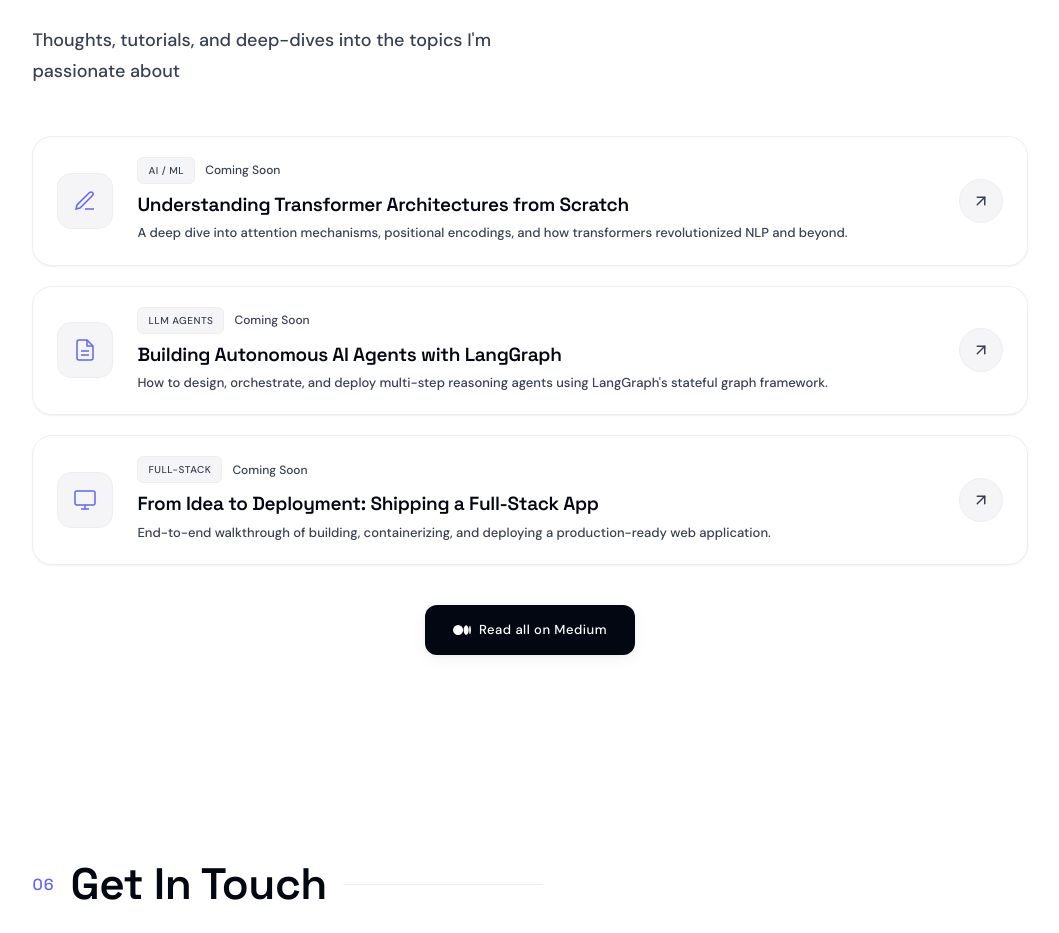
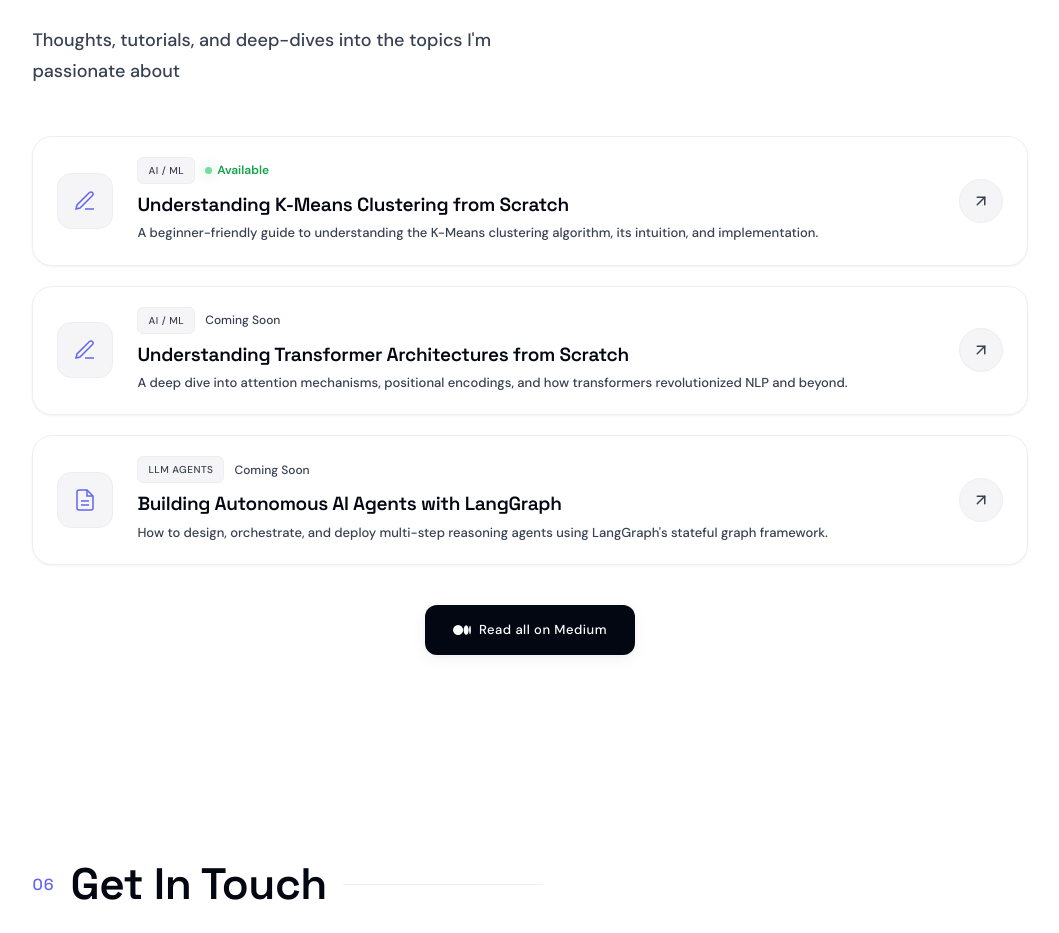
Before and after one commit to prince-deepak-siddharth/portfolio-website, a plain HTML site: page index.html in a window 1280 px wide. Shown: the part 6680-7613 px from the top of the page, without its empty margins (146-1205 px from the left). Drawn offline with nearby package versions, Linux system fonts and the light colour scheme.

Commit message:
Add green dot indicator for available blog, update content

```diff
--- a/index.html
+++ b/index.html
@@ -677,6 +677,24 @@
 
       <div class="blog-list">
         <!-- Blog 1 -->
+        <a href="https://medium.com/@prince31dece/k-means-clustering-algorithm-understandings-6a321e1c81d4" target="_blank" class="blog-row">
+          <div class="blog-row-icon">
+            <svg width="24" height="24" viewBox="0 0 24 24" fill="none" stroke="currentColor" stroke-width="1.5"><path d="M12 20h9"/><path d="M16.5 3.5a2.121 2.121 0 0 1 3 3L7 19l-4 1 1-4L16.5 3.5z"/></svg>
+          </div>
+          <div class="blog-row-body">
+            <div class="blog-row-meta">
+              <span class="tag">AI / ML</span>
+              <span class="blog-row-date blog-available"><span class="green-dot"></span>Available</span>
+            </div>
+            <h3 class="blog-row-title">Understanding K-Means Clustering from Scratch</h3>
+            <p class="blog-row-desc">A beginner-friendly guide to understanding the K-Means clustering algorithm, its intuition, and implementation.</p>
+          </div>
+          <div class="blog-row-arrow">
+            <svg width="18" height="18" viewBox="0 0 24 24" fill="none" stroke="currentColor" stroke-width="2" stroke-linecap="round" stroke-linejoin="round"><line x1="7" y1="17" x2="17" y2="7"/><polyline points="7 7 17 7 17 17"/></svg>
+          </div>
+        </a>
+
+        <!-- Blog 2 -->
         <a href="https://medium.com/@prince31dece" target="_blank" class="blog-row">
           <div class="blog-row-icon">
             <svg width="24" height="24" viewBox="0 0 24 24" fill="none" stroke="currentColor" stroke-width="1.5"><path d="M12 20h9"/><path d="M16.5 3.5a2.121 2.121 0 0 1 3 3L7 19l-4 1 1-4L16.5 3.5z"/></svg>
@@ -694,7 +712,7 @@
           </div>
         </a>
 
-        <!-- Blog 2 -->
+        <!-- Blog 3 -->
         <a href="https://medium.com/@prince31dece" target="_blank" class="blog-row">
           <div class="blog-row-icon">
             <svg width="24" height="24" viewBox="0 0 24 24" fill="none" stroke="currentColor" stroke-width="1.5"><path d="M14 2H6a2 2 0 0 0-2 2v16a2 2 0 0 0 2 2h12a2 2 0 0 0 2-2V8z"/><polyline points="14 2 14 8 20 8"/><line x1="16" y1="13" x2="8" y2="13"/><line x1="16" y1="17" x2="8" y2="17"/></svg>
@@ -712,23 +730,7 @@
           </div>
         </a>
 
-        <!-- Blog 3 -->
-        <a href="https://medium.com/@prince31dece" target="_blank" class="blog-row">
-          <div class="blog-row-icon">
-            <svg width="24" height="24" viewBox="0 0 24 24" fill="none" stroke="currentColor" stroke-width="1.5"><rect x="2" y="3" width="20" height="14" rx="2"/><line x1="8" y1="21" x2="16" y2="21"/><line x1="12" y1="17" x2="12" y2="21"/></svg>
-          </div>
-          <div class="blog-row-body">
-            <div class="blog-row-meta">
-              <span class="tag">Full-Stack</span>
-              <span class="blog-row-date">Coming Soon</span>
-            </div>
-            <h3 class="blog-row-title">From Idea to Deployment: Shipping a Full-Stack App</h3>
-            <p class="blog-row-desc">End-to-end walkthrough of building, containerizing, and deploying a production-ready web application.</p>
-          </div>
-          <div class="blog-row-arrow">
-            <svg width="18" height="18" viewBox="0 0 24 24" fill="none" stroke="currentColor" stroke-width="2" stroke-linecap="round" stroke-linejoin="round"><line x1="7" y1="17" x2="17" y2="7"/><polyline points="7 7 17 7 17 17"/></svg>
-          </div>
-        </a>
+
       </div>
 
       <div class="blog-footer">
--- a/style.css
+++ b/style.css
@@ -1447,6 +1447,29 @@ body:hover .cursor-glow {
   font-weight: 450;
 }
 
+.blog-available {
+  display: inline-flex;
+  align-items: center;
+  gap: 5px;
+  color: #16a34a;
+  font-weight: 550;
+}
+
+.green-dot {
+  width: 7px;
+  height: 7px;
+  background: #22c55e;
+  border-radius: 50%;
+  display: inline-block;
+  box-shadow: 0 0 6px rgba(34, 197, 94, 0.5);
+  animation: dotPulse 2s ease-in-out infinite;
+}
+
+@keyframes dotPulse {
+  0%, 100% { opacity: 1; box-shadow: 0 0 6px rgba(34, 197, 94, 0.5); }
+  50% { opacity: 0.6; box-shadow: 0 0 12px rgba(34, 197, 94, 0.8); }
+}
+
 .blog-row-title {
   font-family: var(--font-serif);
   font-size: 19px;
```
